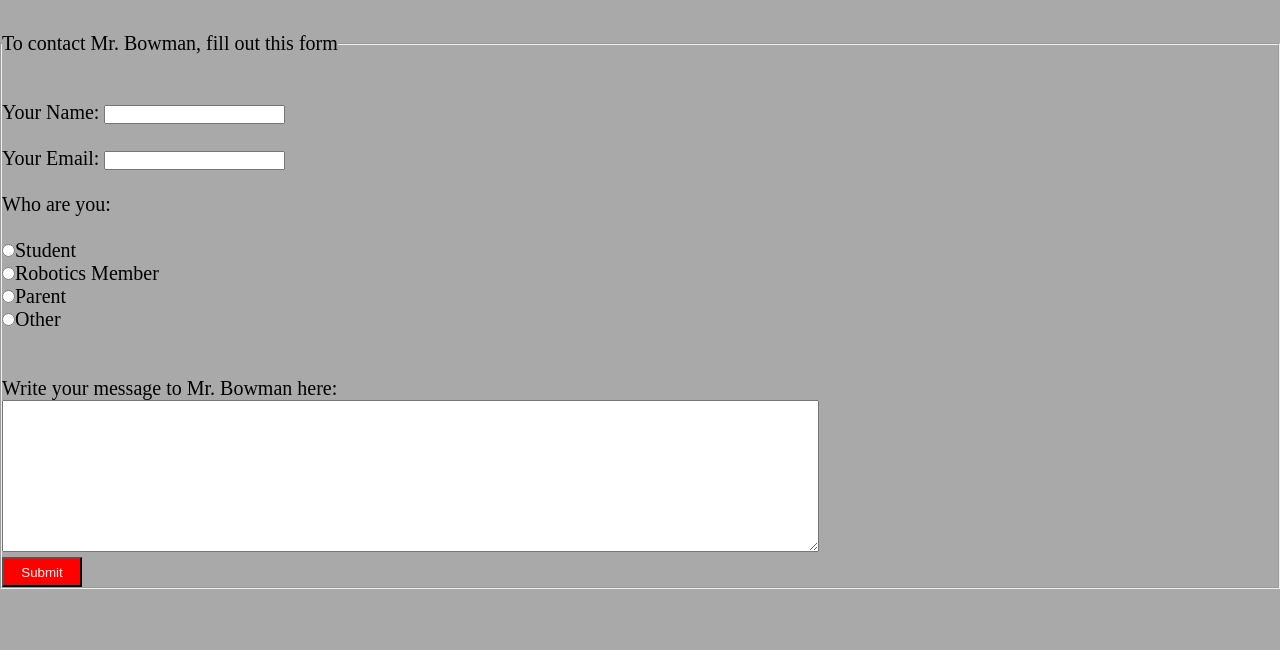
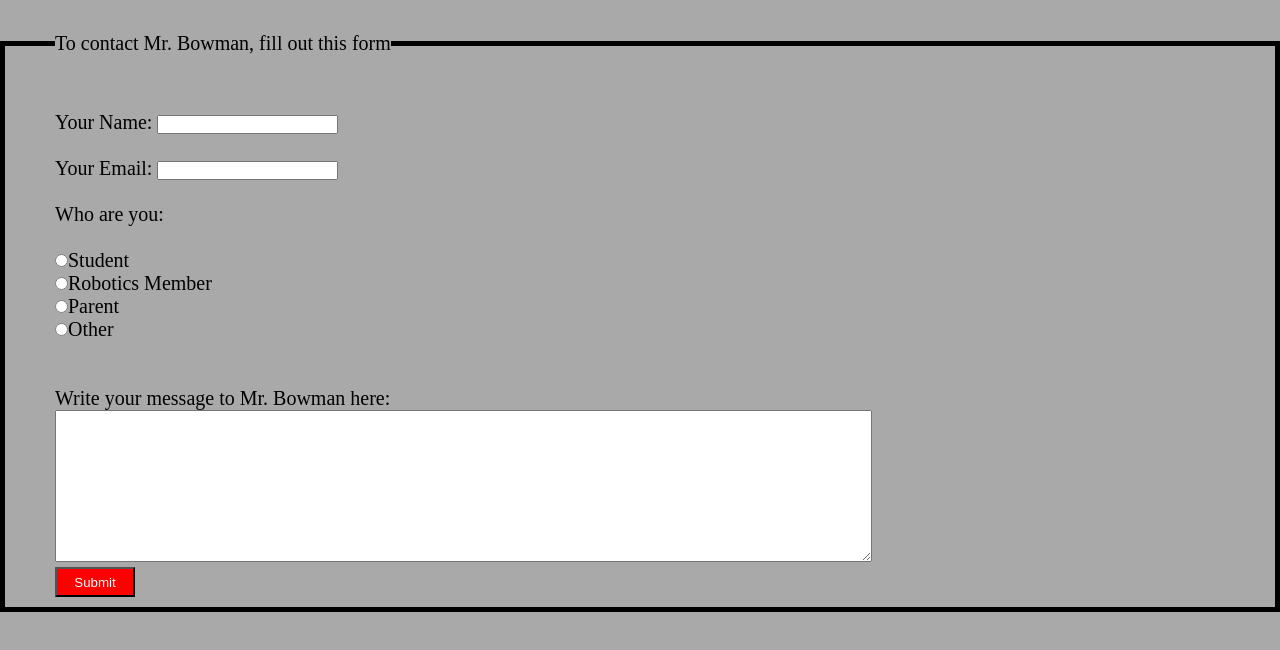
Before and after one commit to avadarilek/Bowie-Robotics-Website, a plain HTML site: page Contact.html in a window 1280 px wide. Shown: the part 86-736 px from the top of the page. Drawn offline with Linux system fonts and the light colour scheme.

Commit message:
made the contact form slightly more visually appealing

```diff
--- a/Contact.html
+++ b/Contact.html
@@ -21,7 +21,7 @@
     </ul>
 <h1>Contact</h1><br><br><br><br>
 <form class="order" action="mailto:avadarilek@gmail.com ?subject=Robotics Contact Form" method="post"  enctype="text/plain">
-  <fieldset>
+  <fieldset id="fieldset">
    <legend>To contact Mr. Bowman, fill out this form</legend>
    <br><br>
    <label for="name">Your Name:</label>
--- a/style.css
+++ b/style.css
@@ -113,3 +113,12 @@ justify-content: center;
   background-color: red;
   color: white;
 }
+
+#fieldset{
+padding-left:50px;
+padding-right: 50px;
+padding-top: 10px;
+padding-bottom: 10px;
+
+border: 5px solid black;
+}
```
